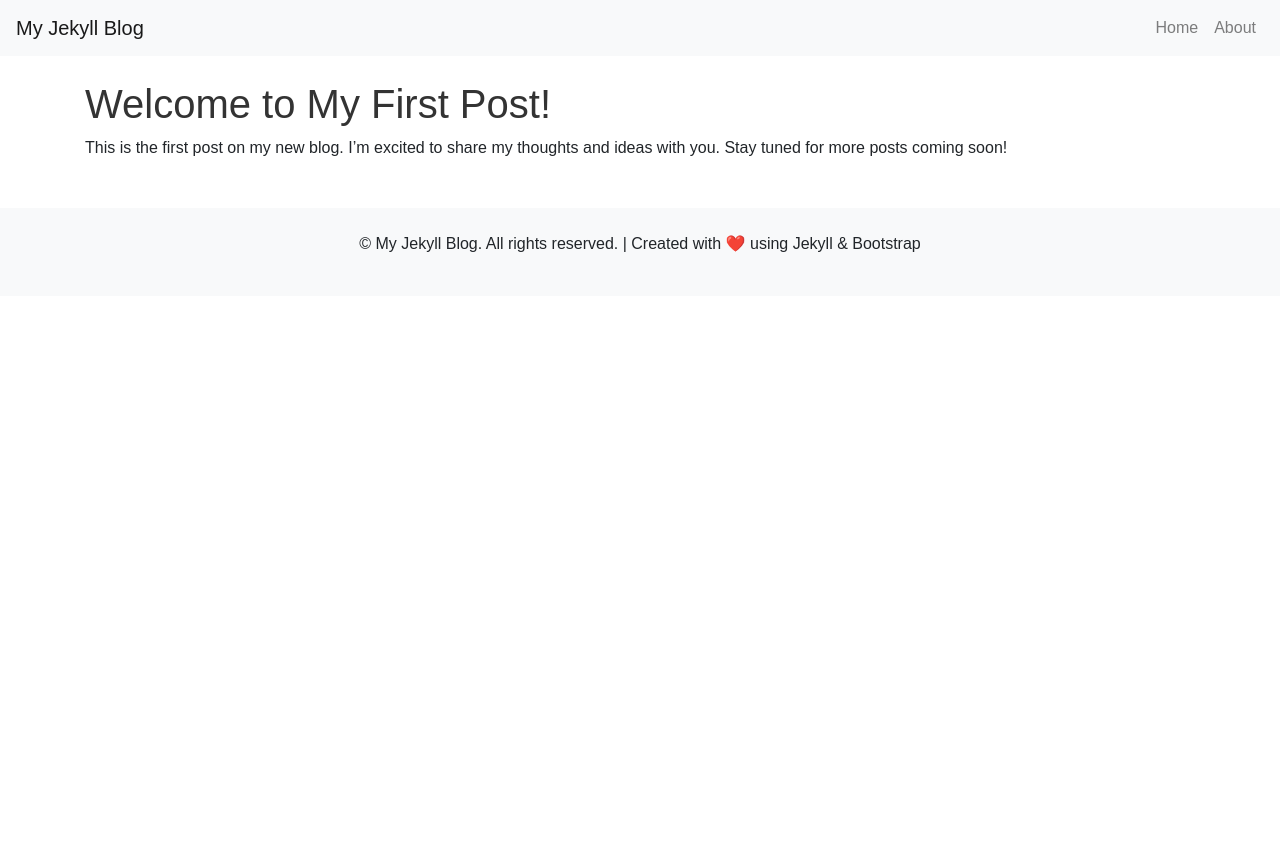
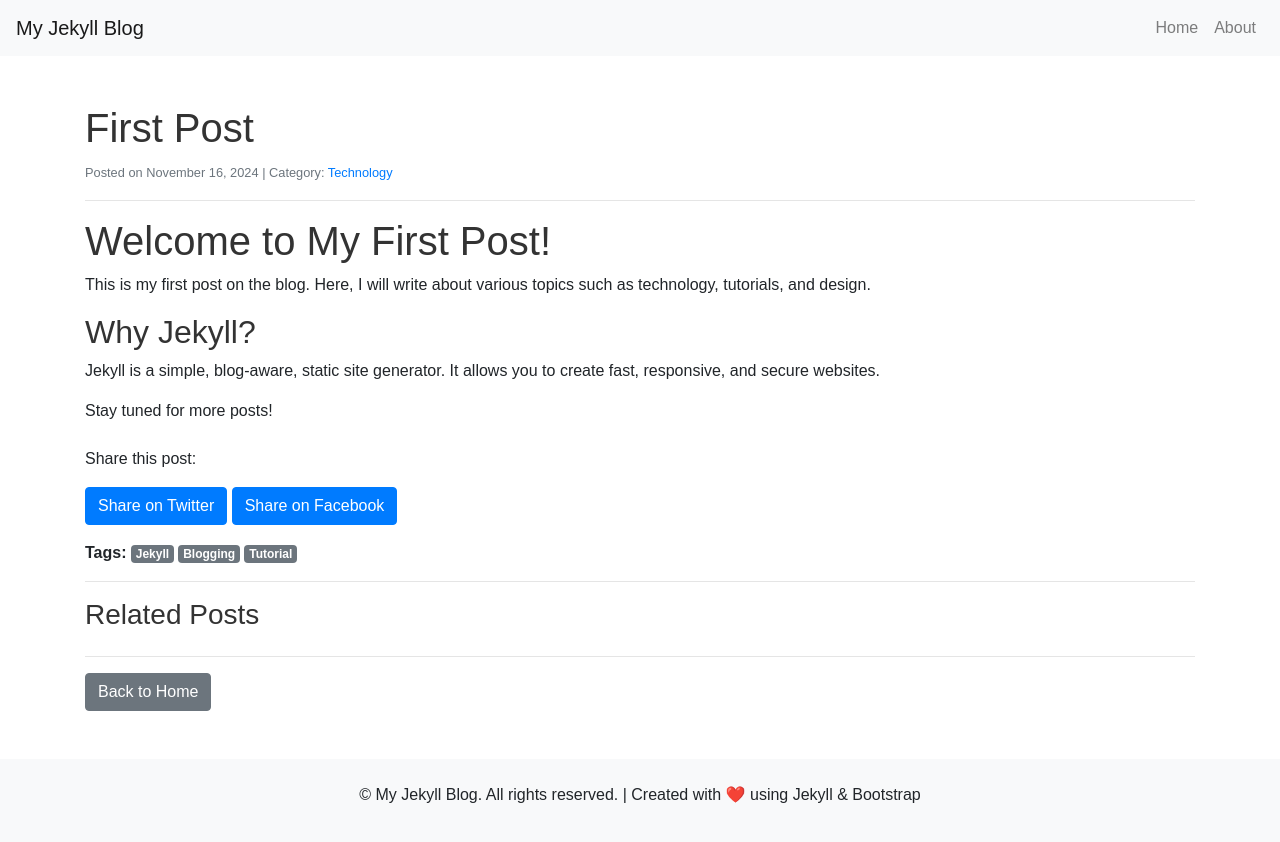
Before and after one commit to ltxstudio/anime, a Jekyll site: the page built from _posts/2024-11-16-first-post.md, in a window 1280 px wide. Shown: the top 842 px of the page. Built offline with Jekyll 4.4.1, drawn with Linux system fonts in a browser that asks for light colours; nearby versions of some CDN libraries.

Commit message:
Update 2024-11-16-first-post.md

```diff
--- a/_posts/2024-11-16-first-post.md
+++ b/_posts/2024-11-16-first-post.md
@@ -1,9 +1,17 @@
 ---
-layout: default
+layout: post
 title: "First Post"
 date: 2024-11-16
+category: Technology
+tags: [Jekyll, Blogging, Tutorial]
 ---
 
 # Welcome to My First Post!
 
-This is the first post on my new blog. I'm excited to share my thoughts and ideas with you. Stay tuned for more posts coming soon!
+This is my first post on the blog. Here, I will write about various topics such as technology, tutorials, and design.
+
+## Why Jekyll?
+
+Jekyll is a simple, blog-aware, static site generator. It allows you to create fast, responsive, and secure websites.
+
+Stay tuned for more posts!
```
